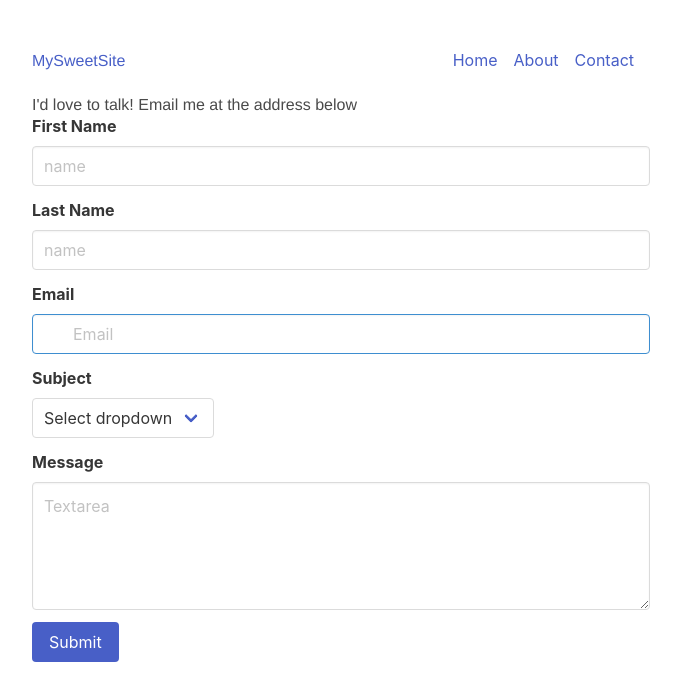
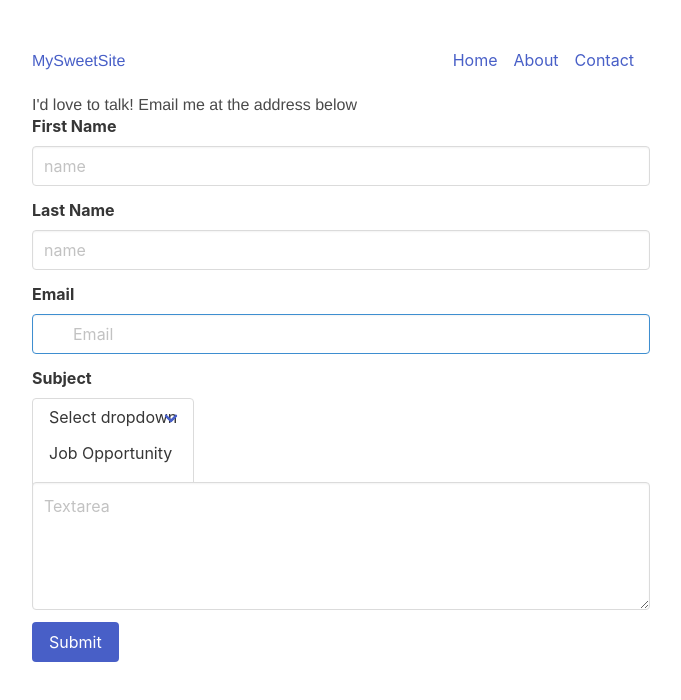
Before and after one commit to niecey0123/portfolio, a Gatsby site: page /contact in a window 1280 px wide. Shown: the whole page, without its empty margins (299-980 px from the left). Built offline with nearby package versions, Linux system fonts and the light colour scheme; Gatsby itself is replaced by a stand-in of ours; some icons are missing.

Commit message:
fixed bugs

```diff
--- a/src/pages/contact.js
+++ b/src/pages/contact.js
@@ -42,9 +42,9 @@ export default () => (
             <label htmlFor="subject" className="label">Subject</label>
             <div className="control">
                 <div className="select">
-                <select>
-                    <option value="leader">Select dropdown</option>
-                    <option value="follower">Job Opportunity</option>
+                <select name="options[]" multiple>
+                    <option value="option1">Select dropdown</option>
+                    <option value="option2">Job Opportunity</option>
                 </select>
                 </div>
             </div>
```
